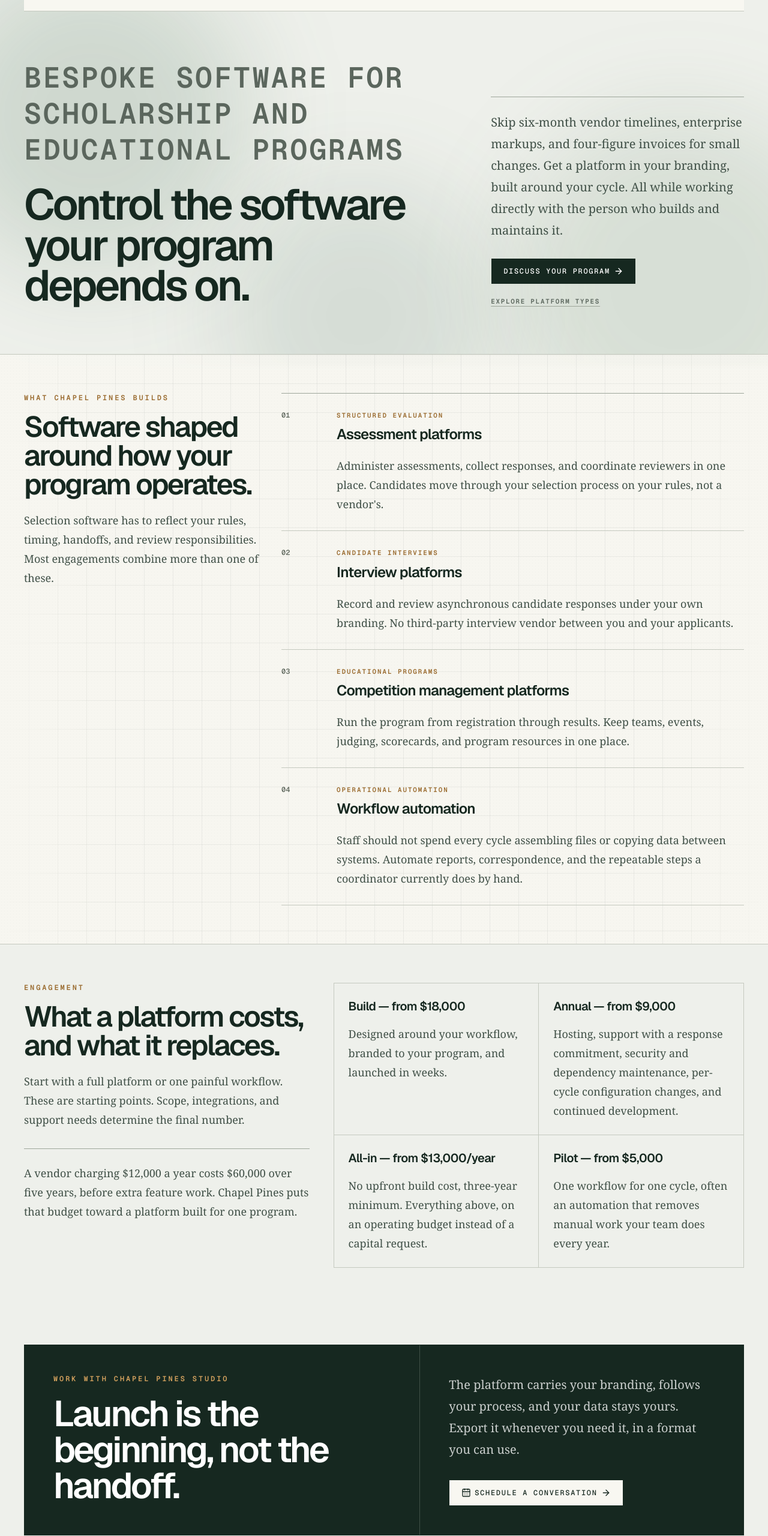
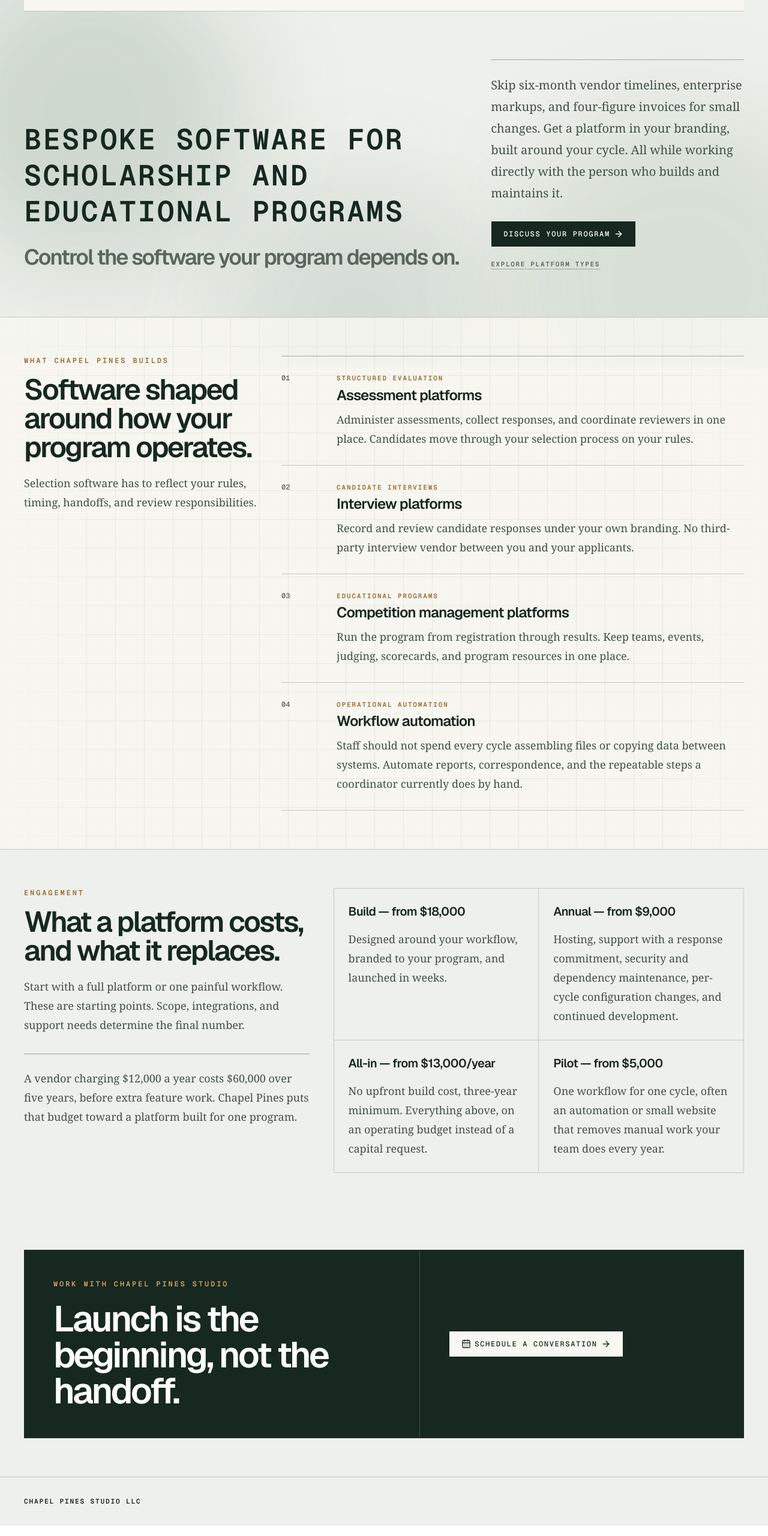
Before and after one commit to M0W0G/chapelpines, a Next.js app: page / in a window 1280 px wide. Shown: the part 190-2750 px from the top of the page at 60% size. Built offline with nearby package versions, Linux system fonts and the light colour scheme.

Commit message:
feat: cleaned up apperance

```diff
--- a/src/components/studio-home.tsx
+++ b/src/components/studio-home.tsx
@@ -8,13 +8,13 @@
     title: "Assessment platforms",
     context: "Structured evaluation",
     description:
-      "Administer assessments, collect responses, and coordinate reviewers in one place. Candidates move through your selection process on your rules, not a vendor's.",
+      "Administer assessments, collect responses, and coordinate reviewers in one place. Candidates move through your selection process on your rules.",
   },
   {
     title: "Interview platforms",
     context: "Candidate interviews",
     description:
-      "Record and review asynchronous candidate responses under your own branding. No third-party interview vendor between you and your applicants.",
+      "Record and review candidate responses under your own branding. No third-party interview vendor between you and your applicants.",
   },
   {
     title: "Competition management platforms",
@@ -49,7 +49,7 @@
   {
     label: "Pilot — from $5,000",
     description:
-      "One workflow for one cycle, often an automation that removes manual work your team does every year.",
+      "One workflow for one cycle, often an automation or small website that removes manual work your team does every year.",
   },
 ];
 
@@ -182,10 +182,10 @@
         className="mx-auto grid max-w-7xl gap-8 px-5 py-14 sm:px-8 lg:grid-cols-[minmax(0,1.15fr)_minmax(320px,0.65fr)] lg:items-end lg:px-10 lg:py-20"
       >
         <div className="min-w-0">
-          <h1 className="mb-7 max-w-4xl font-mono text-3xl font-semibold uppercase leading-tight tracking-[0.06em] text-[#5b665d] sm:text-4xl lg:text-5xl">
+          <h1 className="mb-7 max-w-4xl font-mono text-3xl font-semibold uppercase leading-tight tracking-[0.06em] text-[#162820] sm:text-4xl lg:text-5xl">
             Bespoke software for scholarship and educational programs
           </h1>
-          <p className="max-w-5xl text-balance text-4xl font-semibold tracking-[-0.055em] sm:text-5xl lg:text-[4.5rem] lg:leading-[0.94]">
+          <p className="max-w-5xl text-balance text-lg font-semibold tracking-[-0.055em] text-[#5b665d] sm:text-2xl lg:text-[2.25rem] lg:leading-[1.05]">
             Control the software your program depends on.
           </p>
         </div>
@@ -234,8 +234,7 @@
               </h2>
               <p className="mt-5 max-w-md font-serif text-lg leading-8 text-[#405047]">
                 Selection software has to reflect your rules, timing, handoffs,
-                and review responsibilities. Most engagements combine more than
-                one of these.
+                and review responsibilities.
               </p>
             </div>
 
@@ -252,10 +251,10 @@
                     <p className="font-mono text-[0.68rem] font-semibold uppercase tracking-[0.18em] text-[#9a6b2f]">
                       {platform.context}
                     </p>
-                    <h3 className="mt-2 text-2xl font-semibold tracking-[-0.035em]">
+                    <h3 className="mt-1 text-2xl font-semibold tracking-[-0.035em]">
                       {platform.title}
                     </h3>
-                    <p className="mt-5 max-w-3xl font-serif text-lg leading-8 text-[#405047]">
+                    <p className="mt-2 max-w-3xl font-serif text-lg leading-8 text-[#405047]">
                       {platform.description}
                     </p>
                   </div>
@@ -319,16 +318,11 @@
                 Launch is the beginning, not the handoff.
               </h2>
             </div>
-            <div className="bg-[#162820] p-6 sm:p-10 lg:p-12">
-              <p className="font-serif text-xl leading-9 text-white/78">
-                The platform carries your branding, follows your process, and
-                your data stays yours. Export it whenever you need it, in a
-                format you can use.
-              </p>
+            <div className="flex items-center bg-[#162820] p-6 sm:p-10 lg:p-12">
               <Button
                 asChild
                 size="lg"
-                className="mt-8 h-11 w-full rounded-none bg-[#f8f7f1] px-5 font-mono text-xs uppercase tracking-[0.14em] text-[#162820] hover:bg-[#e4dfd3] sm:w-auto"
+                className="h-11 w-full rounded-none bg-[#f8f7f1] px-5 font-mono text-xs uppercase tracking-[0.14em] text-[#162820] hover:bg-[#e4dfd3] sm:w-auto"
               >
                 <a
                   href="https://calendly.com/brendonjcarroll/30min"
@@ -346,14 +340,8 @@
       </section>
 
       <footer className="border-t border-[#c5c9bf] px-5 py-8 font-mono text-[0.7rem] uppercase tracking-[0.16em] text-[#687066] sm:px-8 lg:px-10">
-        <div className="mx-auto flex max-w-7xl flex-col gap-3 sm:flex-row sm:items-center sm:justify-between">
+        <div className="mx-auto flex max-w-7xl items-center">
           <p className="font-semibold text-[#162820]">Chapel Pines Studio LLC</p>
-          <a
-            href="mailto:hello@chapelpines.studio"
-            className="transition hover:text-[#162820]"
-          >
-            hello@chapelpines.studio
-          </a>
         </div>
       </footer>
     </main>
```
